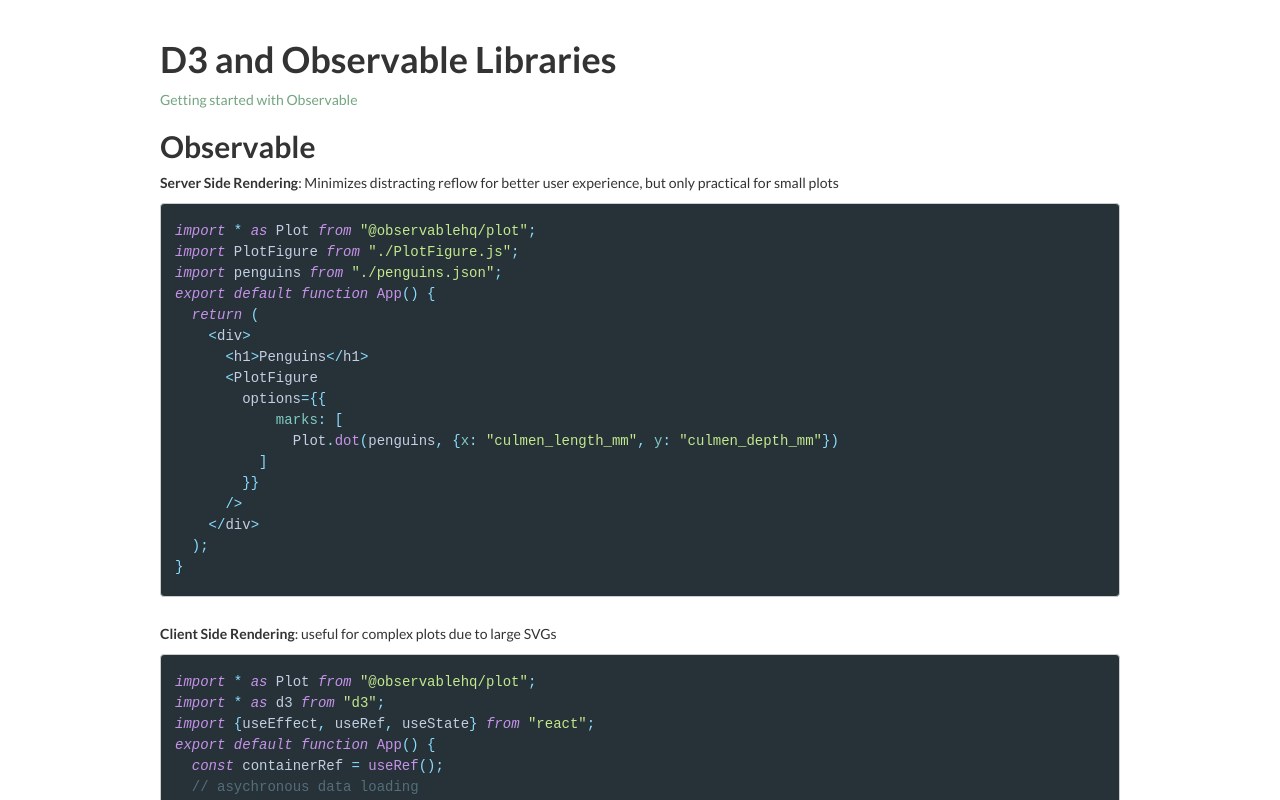
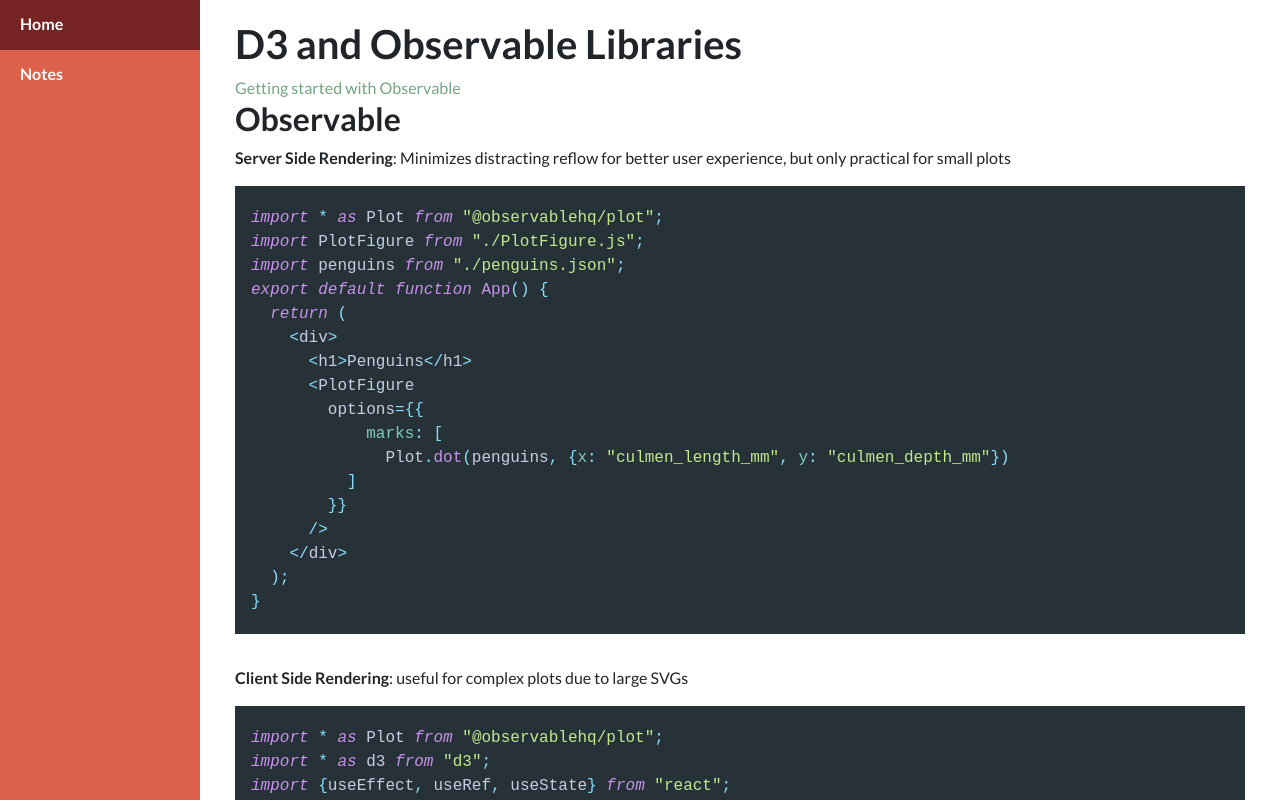
Before and after one commit to oj713/d3_observable_tests, a React (Create React App) app: page /notesbox in a window 1280 px wide. Shown: the top 800 px of the page. Built offline with nearby package versions, Linux system fonts and the light colour scheme.

Commit message:
set up sidebar, integrated bootstrap styling

```diff
--- a/package.json
+++ b/package.json
@@ -11,7 +11,6 @@
     "@testing-library/user-event": "^13.5.0",
     "bootstrap": "^3.4.1",
     "react": "^18.3.1",
-    "react-code-blocks": "^0.1.6",
     "react-dom": "^18.3.1",
     "react-router": "^6.23.0",
     "react-router-dom": "^6.23.0",
@@ -42,5 +41,8 @@
       "last 1 firefox version",
       "last 1 safari version"
     ]
+  },
+  "devDependencies": {
+    "@babel/plugin-proposal-private-property-in-object": "^7.21.11"
   }
 }
--- a/public/index.html
+++ b/public/index.html
@@ -3,6 +3,7 @@
   <head>
     <meta charset="utf-8" />
     <link rel="icon" href="%PUBLIC_URL%/favicon.ico" />
+    <link rel="stylesheet" href="https://cdn.jsdelivr.net/npm/bootstrap@4.4.1/dist/css/bootstrap.min.css" integrity="sha384-Vkoo8x4CGsO3+Hhxv8T/Q5PaXtkKtu6ug5TOeNV6gBiFeWPGFN9MuhOf23Q9Ifjh" crossorigin="anonymous">
     <link href="https://fonts.googleapis.com/css2?family=Lato:ital,wght@0,100;0,300;0,400;0,700;0,900;1,100;1,300;1,400;1,700;1,900&display=swap" rel="stylesheet">
     <meta name="viewport" content="width=device-width, initial-scale=1" />
     <meta name="theme-color" content="#000000" />
--- a/src/App.css
+++ b/src/App.css
@@ -1,10 +1,15 @@
 .App {
-  text-align: left;
-  padding: 20px;
-  max-width: 1000px;
-  margin: 0 auto;
   font-family: 'Lato';
   font-weight: 400;
+}
+
+.App > div {
+  padding: 20px;
+}
+
+div.nopad {
+  padding: 0;
+
 }
 
 h1, h2, h3 {
--- a/src/App.js
+++ b/src/App.js
@@ -5,14 +5,22 @@
 
 function App() {
   return (
-    <div className="App">
     <BrowserRouter>
+      <div className="App container-fluid">
+        <div className="jasper sidebar nopad">
+          <ul className = "list-group list-group-flush">
+            <a href = "/" className = "list-group-item"> Home </a>
+            <a href = "/notesbox" className = "list-group-item"> Notes </a>
+          </ul>
+        </div>
+        <div className="bump_left">
           <Routes>
             <Route path="/" element={<h1>Home</h1>} />
             <Route path="/notesbox" element={<NotesBox/>} />
           </Routes>
+        </div>
+      </div>
     </BrowserRouter>
-    </div>
   );
 }
 
--- a/src/index.css
+++ b/src/index.css
@@ -1,9 +1,20 @@
 :root {
   --jasper: #dd614aff;
+  --darkjasper: rgb(118, 35, 35);
   --coral: #f48668ff;
   --melon: #f4a698ff;
   --sage: #c5c392ff;
   --cambridge-blue: #73a580ff;
+
+  --sidebar-width: 200px;
+}
+
+.jasper {
+  background-color: var(--jasper);
+}
+
+.coral {
+  background-color: var(--coral);
 }
 
 body {
@@ -13,9 +24,44 @@
     sans-serif;
   -webkit-font-smoothing: antialiased;
   -moz-osx-font-smoothing: grayscale;
+  box-sizing:border-box;
+}
+*,
+*::before,
+*::after {
+  box-sizing: inherit;
 }
 
 code {
   font-family: source-code-pro, Menlo, Monaco, Consolas, 'Courier New',
     monospace;
 }
+
+.sidebar {
+  width: var(--sidebar-width);
+  position:fixed;
+  left: 0;
+  bottom:0;
+  top:0;
+  z-index: 1000;
+  display:block;
+}
+
+.sidebar .list-group-item {
+  background-color: transparent;
+  border: var(--darkjasper) 1px solid;
+  border-width: 1px 0px;
+  font-weight: bold;
+}
+.sidebar .list-group-item:hover {
+  background-color: var(--darkjasper);
+}
+
+.sidebar a, a:hover {
+  color: white;
+  text-decoration: none;
+}
+
+.bump_left {
+  margin-left: var(--sidebar-width);
+}
--- a/src/index.js
+++ b/src/index.js
@@ -1,6 +1,5 @@
 import React from 'react';
 import ReactDOM from 'react-dom/client';
-import 'bootstrap/dist/css/bootstrap.min.css';
 import './index.css';
 import App from './App';
 import reportWebVitals from './reportWebVitals';
--- a/src/notesbox.js
+++ b/src/notesbox.js
@@ -55,6 +55,7 @@
     <div>
         <h1>D3 and Observable Libraries</h1>
         <a href = "https://observablehq.com/plot/getting-started"> Getting started with Observable </a>
+
         <h2>Observable</h2>
 
         <p><b>Server Side Rendering</b>: Minimizes distracting reflow for better user experience, but only practical for small plots</p>
```
Also changed, not shown: 1 other file (tests, documents, lock files or other folders). Lines whose indentation alone changed are shown as unchanged.
